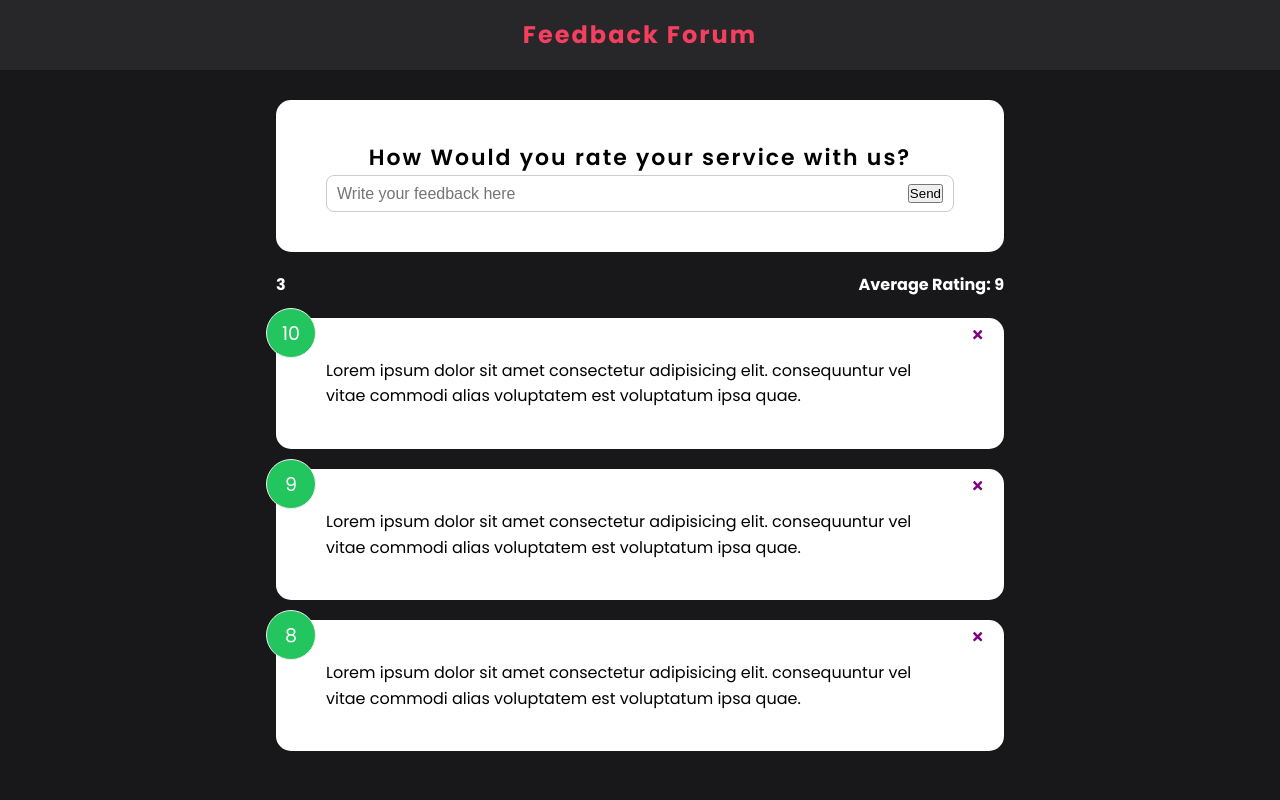
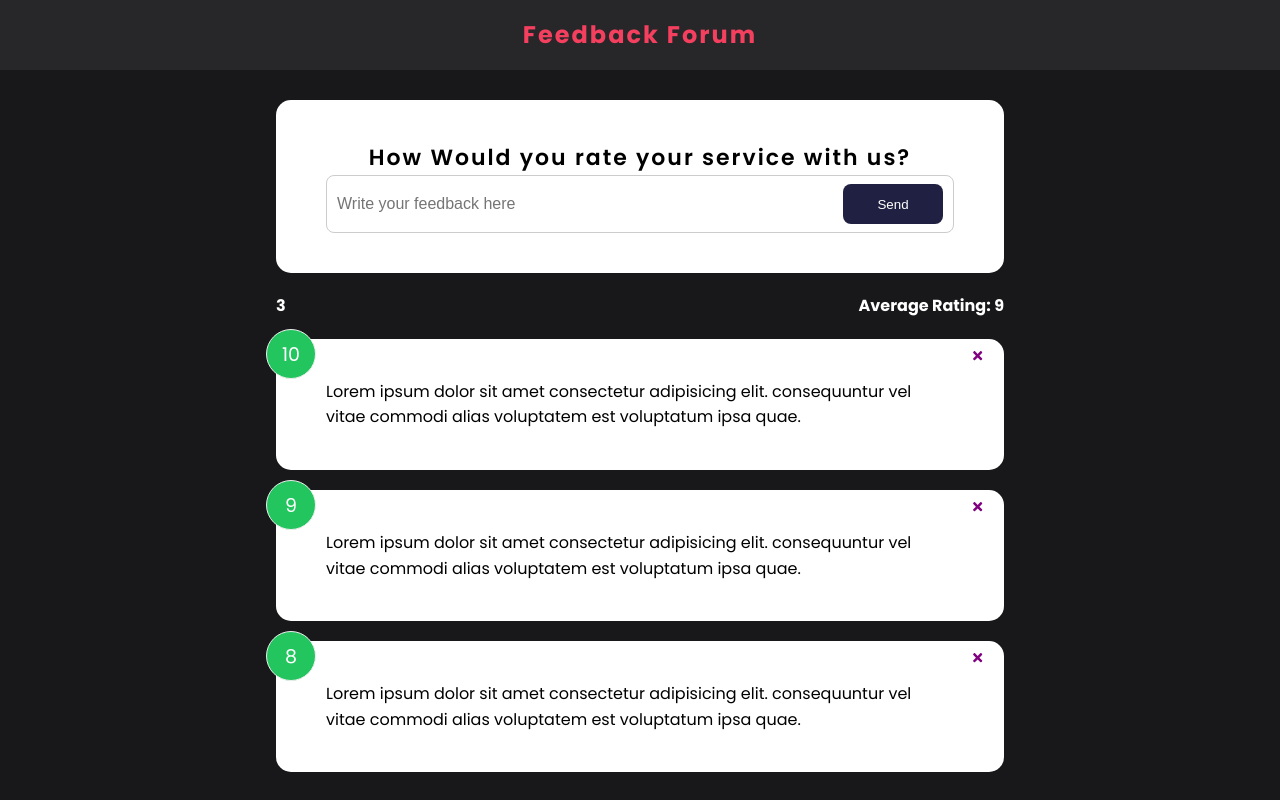
Before and after one commit to Akash52/feedback-forum, a React (Create React App) app: page / in a window 1280 px wide. Built offline with nearby package versions, Linux system fonts and the light colour scheme.

Commit message:
Custom Button Component

```diff
--- a/src/components/FeedbackForm.jsx
+++ b/src/components/FeedbackForm.jsx
@@ -1,5 +1,6 @@
 import Card from './shared/Card'
 import { useState } from 'react'
+import Button from './shared/Button'
 
 const FeedbackForm = () => {
   const [text, setText] = useState('')
@@ -19,7 +20,9 @@
           placeholder="Write your feedback here"
         />
 
-        <button type="submit">Send</button>
+        <Button type="submit" version="primary">
+          Send
+        </Button>
       </div>
     </Card>
   )
--- /dev/null
+++ b/src/components/shared/Button.jsx
@@ -0,0 +1,9 @@
+const Button = ({ children, version, type, isDisabled }) => {
+  return (
+    <button type={type} disabled={isDisabled} className={`btn btn-${version}`}>
+      {children}
+    </button>
+  )
+}
+
+export default Button
```
